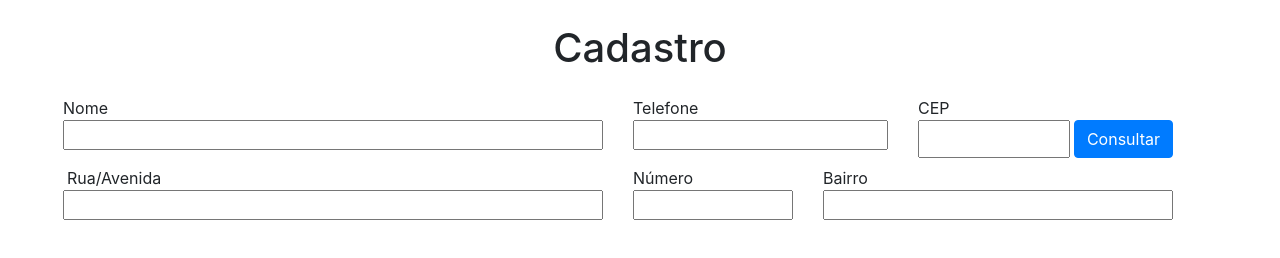
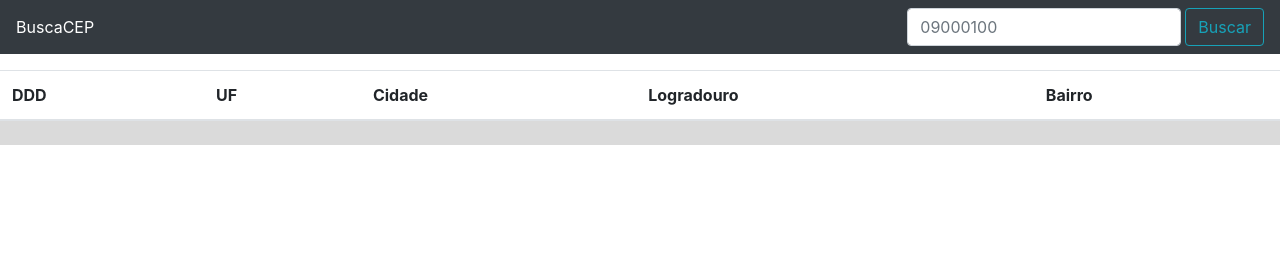
Before and after one commit to paolagarb/via-cep, a plain HTML site: page index.html in a window 1280 px wide. Drawn offline with Linux system fonts and the light colour scheme.

Commit message:
customizando, adicionando tabela para visualizar informações do cep

```diff
--- a/index.html
+++ b/index.html
@@ -4,70 +4,41 @@
     <meta charset="UTF-8">
     <meta http-equiv="X-UA-Compatible" content="IE=edge">
     <meta name="viewport" content="width=device-width, initial-scale=1.0">
-    <link rel="stylesheet" href="/style/bootstrap.min.css">
-    <title>Cadastro</title>
+    <link rel="stylesheet" type="text/css" href="/style/bootstrap.min.css">
+    <title>BuscaCEP</title>
 </head>
 <body>
-    <div class="text-center m-4">
-        <h1>Cadastro</h1>
-    </div>
 
-    <div class="container ml-5">
-        <div class="row">
-            <div class="col-sm-6 col-12">
-                <div>
-                    Nome
-                </div>
-                <div>
-                    <input type="text" name="nome" id="nome" class="w-100">
-                </div>
-            </div>
-            <div class="col-sm-3 col-12">
-                <div>
-                    Telefone
-                </div>
-                <div>
-                    <input type="text" name="telefone" id="telefone" class="w-100">
-                </div>
-            </div>
-            <div class="col-sm-3 col-12">
-                <div>
-                    CEP
-                </div>
-                <div class="d-flex flex-row">
-                    <input type="text" name="cep" id="cep" class="w-75">
-                    <input type="button" class="btn btn-primary ml-1" value="Consultar" id="consultar" >
-                </div>
-            </div>
 
+    <nav class="navbar navbar-dark bg-dark">
+        <div class="text-white">
+            BuscaCEP
         </div>
-        <div class="row mt-2">
-            <div class="col-sm-6 col-12">
-                <div class="ml-1">
-                    Rua/Avenida
-                </div>
-                <div>
-                    <input type="text" name="endereco" id="endereco" class="w-100">
-                </div>
-            </div>
-            <div class="col-sm-2 col-12">
-                <div class="w-100">
-                   Número
-                </div>
-                <div>
-                    <input type="text" name="numero" id="numero" class="w-100">
-                </div>
-            </div>
-            <div class="col-sm-4 col-12">
-                <div>
-                   Bairro
-                </div>
-                <div>
-                    <input type="text" name="bairro" id="bairro" class="w-100">
-                </div>
-            </div>
+        <div class="d-flex">
+            <input class="form-control me-2" type="search" placeholder="09000100" id="cep">
+            <button class="btn btn-outline-info ml-1" id="consultar">Buscar</button>
         </div>
-    </div>
+      </nav>
+    <table class="table mt-3">
+        <thead>
+            <tr>
+                <th scope="col">DDD</th>
+                <th scope="col">UF</th>
+                <th scope="col">Cidade</th>
+                <th scope="col">Logradouro</th>
+                <th scope="col">Bairro</th>
+            </tr>
+        </thead>
+        <tbody>
+          <tr class="table-active">
+            <td scope="row" id="ddd"></td>
+            <td scope="row" id="uf"></td>
+            <td scope="row" id="cidade"></td>
+            <td scope="row" id="rua"></td>
+            <td scope="row" id="bairro"></td>
+          </tr>
+        </tbody>
+    </table>
     <script type="text/javascript" src="/js/jquery-3.6.0.min.js"></script>
     <script type="text/javascript" src="/js/script.js"></script>
 </body>
--- a/js/script.js
+++ b/js/script.js
@@ -11,8 +11,11 @@ $(function() {
             type: "GET",
             success: function(response) {
                 console.log(response);
-                $('#endereco').val(response.logradouro);
-                $('#bairro').val(response.bairro);
+                $('#ddd').html(response.ddd);
+                $('#rua').html(response.logradouro);
+                $('#bairro').html(response.bairro);
+                $('#cidade').html(response.localidade);
+                $('#uf').html(response.uf);
             }
         })
     })
```
